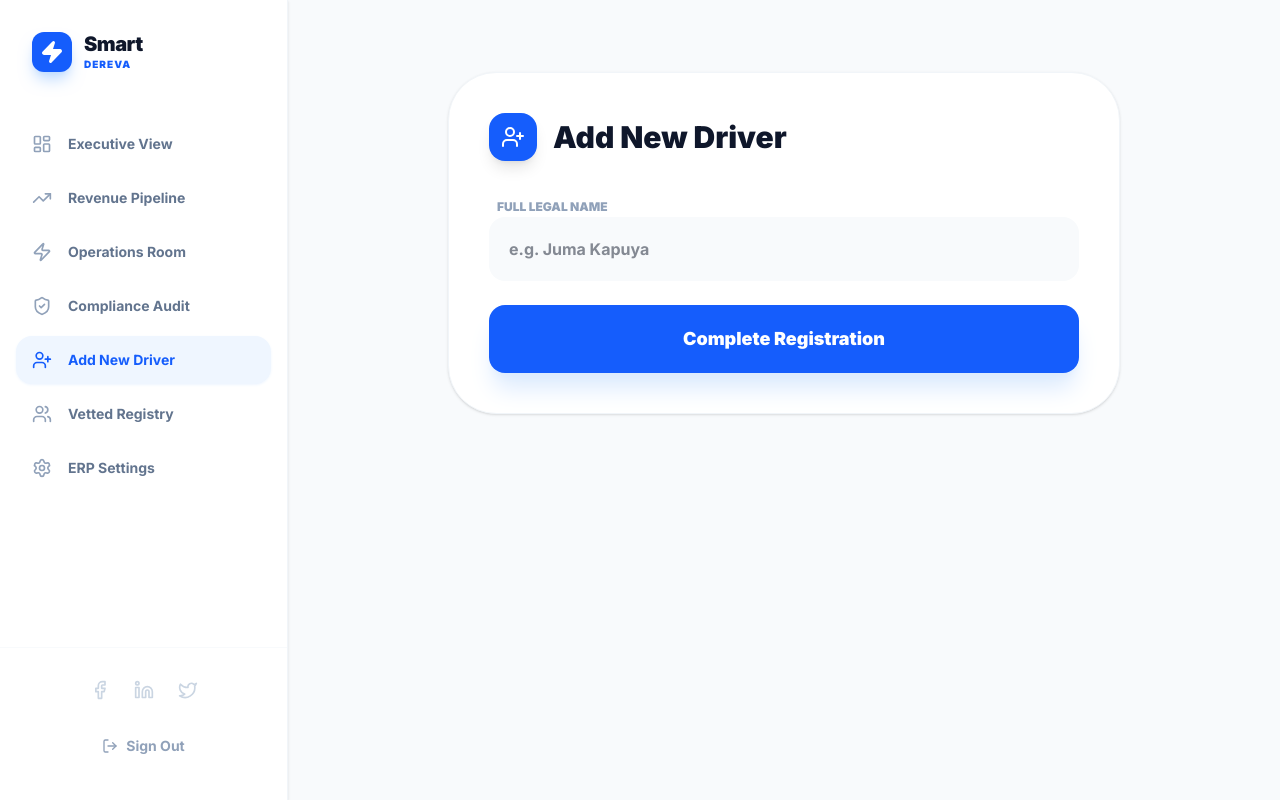
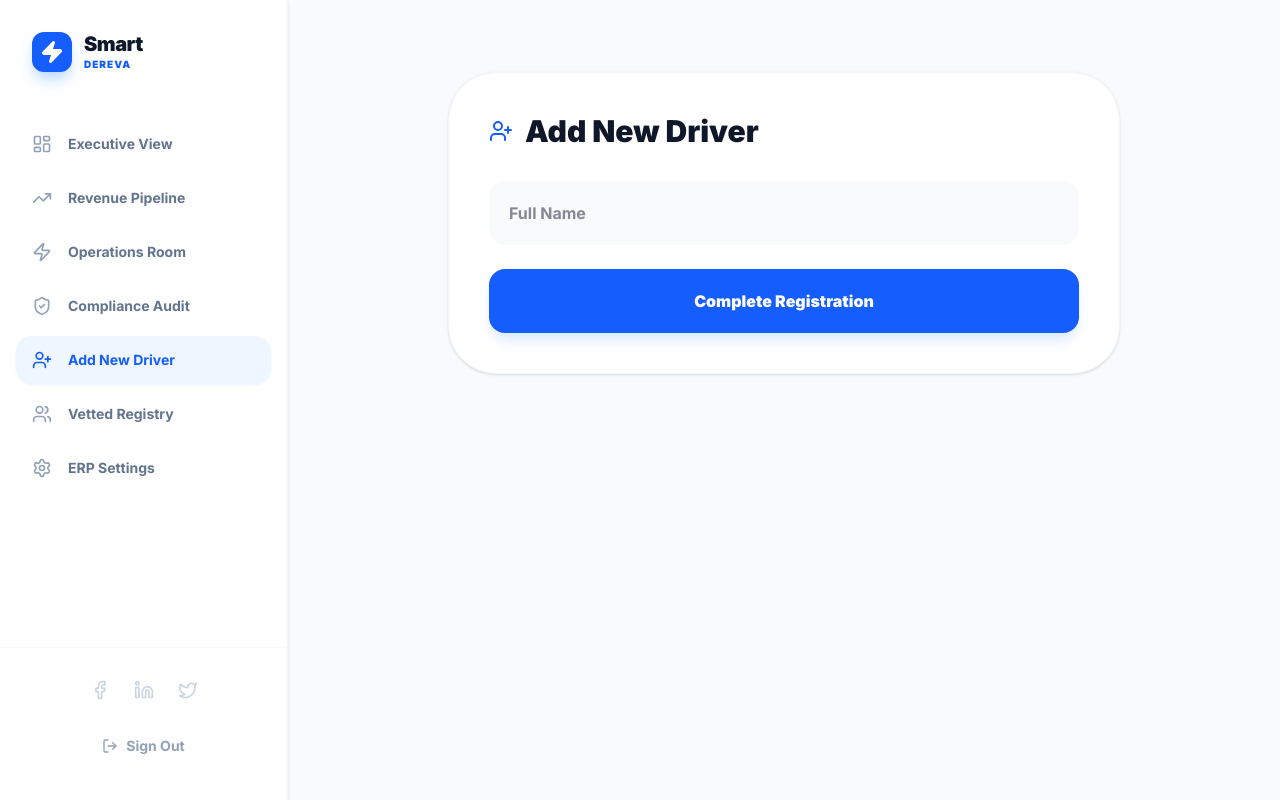
Before and after one commit to bennytech32/smart-dereva-erp, a Next.js app: page /dashboard/onboarding in a window 1280 px wide. Built offline with nearby package versions, Linux system fonts and the light colour scheme.

Commit message:
Fix: Add context safety guards for Vercel build

```diff
--- a/app/dashboard/layout.tsx
+++ b/app/dashboard/layout.tsx
@@ -1,6 +1,6 @@
 "use client";
-
 import Sidebar from '@/components/Sidebar';
+// Use @ alias or the direct relative path
 import { DriverProvider } from '@/context/DriverContext';
 
 export default function DashboardLayout({ children }: { children: React.ReactNode }) {
@@ -8,7 +8,7 @@ export default function DashboardLayout({ children }: { children: React.ReactNod
     <DriverProvider>
       <div className="flex min-h-screen bg-slate-50">
         <Sidebar />
-        <main className="flex-1 p-8 overflow-y-auto">
+        <main className="flex-1 p-8">
           {children}
         </main>
       </div>
--- a/app/dashboard/onboarding/page.tsx
+++ b/app/dashboard/onboarding/page.tsx
@@ -1,57 +1,44 @@
 "use client";
 
 import React, { useState } from 'react';
-// Correct relative path to reach context from app/dashboard/onboarding/
-import { useDrivers } from '../../../context/DriverContext';
+import { useDrivers } from '@/context/DriverContext';
 import { UserPlus, CheckCircle2 } from 'lucide-react';
 
 export default function OnboardingPage() {
-  const { addDriver } = useDrivers();
+  const context = useDrivers();
   const [name, setName] = useState('');
   const [isSuccess, setIsSuccess] = useState(false);
+
+  // 🛡️ SAFETY GUARD: If context is null (during build), don't crash
+  if (!context) {
+    return <div className="p-10 text-slate-400">Loading Registry...</div>;
+  }
+
+  const { addDriver } = context;
 
   const handleSubmit = (e: React.FormEvent) => {
     e.preventDefault();
     if (!name) return;
-
     addDriver({ name, nit: 'Pending Review' });
     setIsSuccess(true);
     setName('');
-
-    // Hide success message after 3 seconds
     setTimeout(() => setIsSuccess(false), 3000);
   };
 
   return (
     <div className="max-w-2xl mx-auto pt-10">
-      {isSuccess && (
-        <div className="mb-6 p-4 bg-emerald-50 text-emerald-700 rounded-2xl border border-emerald-100 flex items-center gap-3 animate-in fade-in zoom-in">
-          <CheckCircle2 size={20} />
-          <span className="font-bold">Driver added to the Registry! Check the Executive View.</span>
-        </div>
-      )}
-
       <div className="bg-white p-10 rounded-[3rem] shadow-sm border border-slate-100">
-        <div className="flex items-center gap-4 mb-8">
-          <div className="p-3 bg-blue-600 text-white rounded-2xl shadow-lg">
-            <UserPlus size={24} />
-          </div>
-          <h1 className="text-3xl font-black text-slate-900">Add New Driver</h1>
-        </div>
-
+        <h1 className="text-3xl font-black mb-8 flex items-center gap-3">
+          <UserPlus className="text-blue-600" /> Add New Driver
+        </h1>
         <form onSubmit={handleSubmit} className="space-y-6">
-          <div className="space-y-2">
-            <label className="text-xs font-black uppercase text-slate-400 ml-2">Full Legal Name</label>
-            <input
-              required
-              type="text"
-              value={name}
-              onChange={(e) => setName(e.target.value)}
-              className="w-full p-5 bg-slate-50 rounded-2xl border-none focus:ring-2 focus:ring-blue-600 font-bold"
-              placeholder="e.g. Juma Kapuya"
-            />
-          </div>
-          <button type="submit" className="w-full bg-blue-600 text-white py-5 rounded-2xl font-black text-lg shadow-xl shadow-blue-100 hover:bg-blue-700 transition-all">
+          <input
+            value={name}
+            onChange={(e) => setName(e.target.value)}
+            className="w-full p-5 bg-slate-50 rounded-2xl border-none font-bold"
+            placeholder="Full Name"
+          />
+          <button className="w-full bg-blue-600 text-white py-5 rounded-2xl font-black shadow-lg shadow-blue-100">
             Complete Registration
           </button>
         </form>
```
